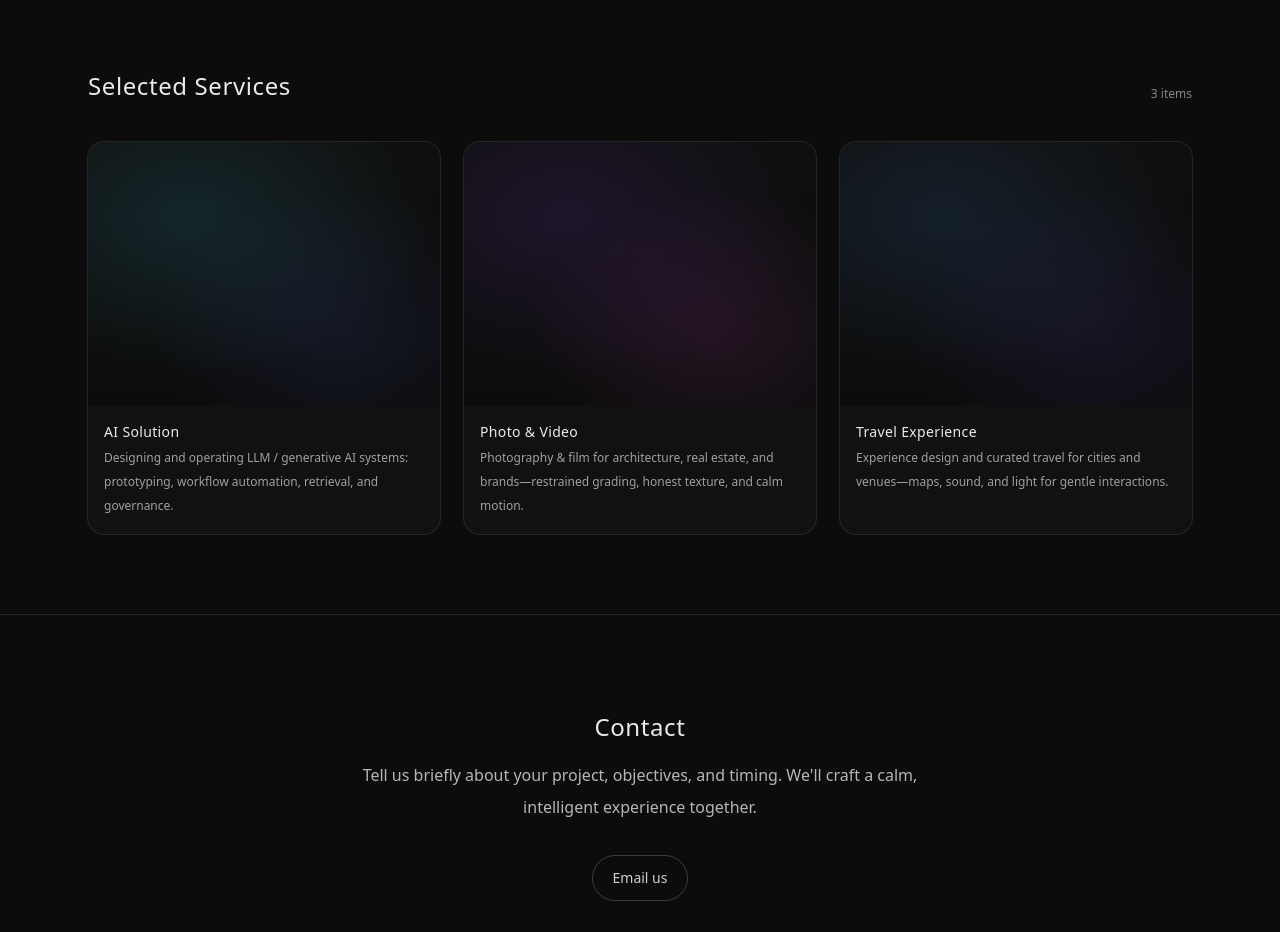
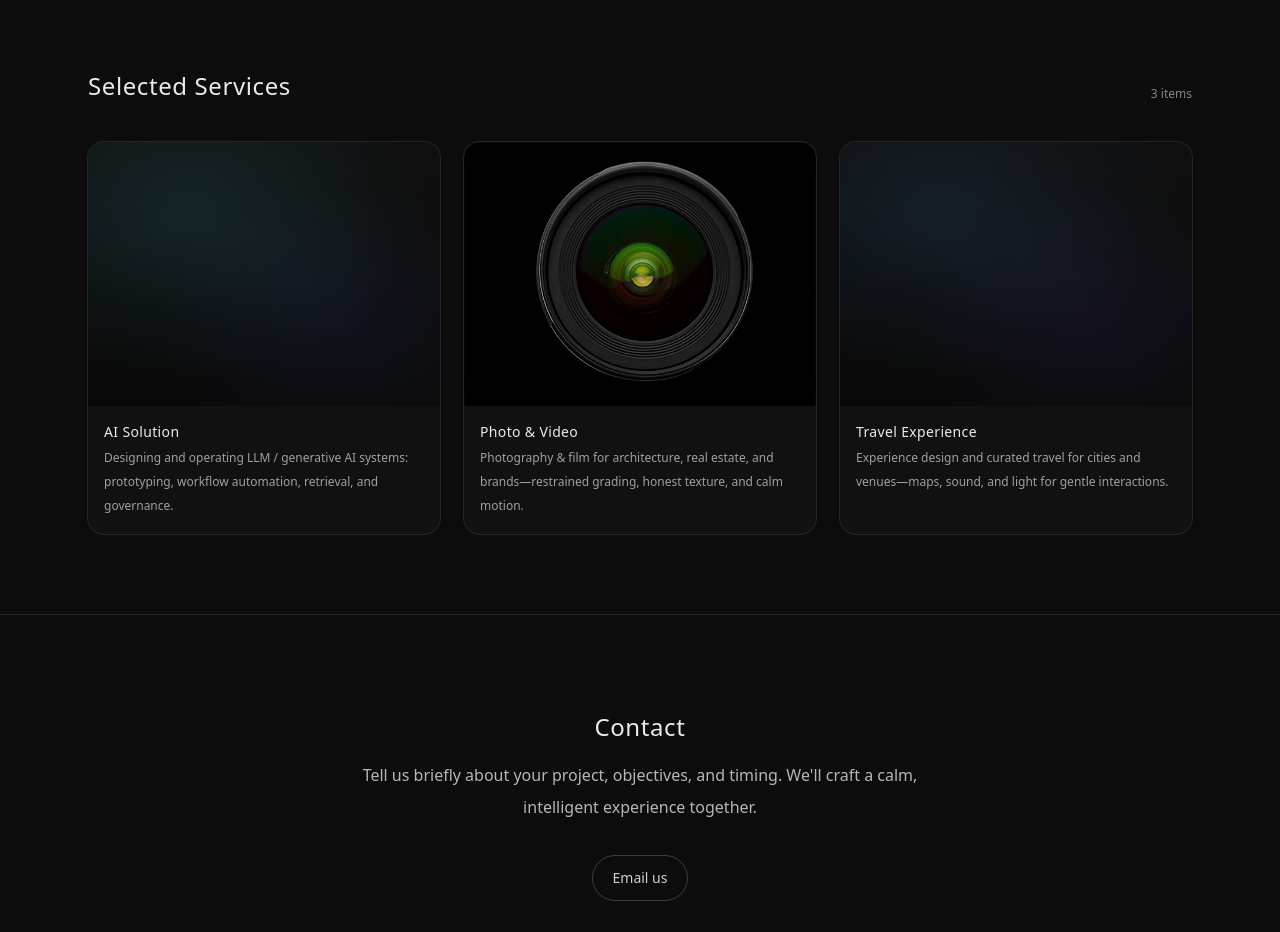
Before and after one commit to miles-web-match/website_milz, a Next.js app in the folder milztech-site 2/: page / in a window 1280 px wide. Shown: the part 1460-2392 px from the top of the page. Built offline with nearby package versions, Linux system fonts and the light colour scheme.

Commit message:
Update page.tsx

```diff
--- a/milztech-site 2/app/page.tsx
+++ b/milztech-site 2/app/page.tsx
@@ -183,9 +183,22 @@ export default function QuietIntelligenceSite() {
                 className="group rounded-2xl overflow-hidden ring-1 ring-white/10 bg-[#111]"
               >
                 <a href={serviceHref(title)} className="block focus:outline-none focus:ring-2 focus:ring-white/30">
-                  <div className="aspect-[4/3] overflow-hidden">
-                    <PlaceholderVisual index={i} />
-                  </div>
+<div className="relative aspect-[4/3] overflow-hidden">
+  {title === "Photo & Video" ? (
+    <Image
+      src="/pv-01.webp"                   // ← public/pv-01.webp を使う
+      alt="Milztech — Photo & Video"
+      fill
+      sizes="(min-width:1024px) 33vw, (min-width:640px) 50vw, 100vw"
+      className="object-cover transition-transform duration-500 group-hover:scale-105"
+    />
+  ) : (
+    <PlaceholderVisual index={i} />
+  )}
+  {/* 読みやすいよう下部に薄いグラデだけ被せる（好みで外してOK） */}
+  <div className="absolute inset-0 bg-gradient-to-b from-transparent via-black/10 to-black/30" />
+</div>
+
                   <div className="p-4">
                     <div className="text-sm tracking-wide mb-1">{title}</div>
                     <p className="text-xs text-white/60 leading-6">
```
